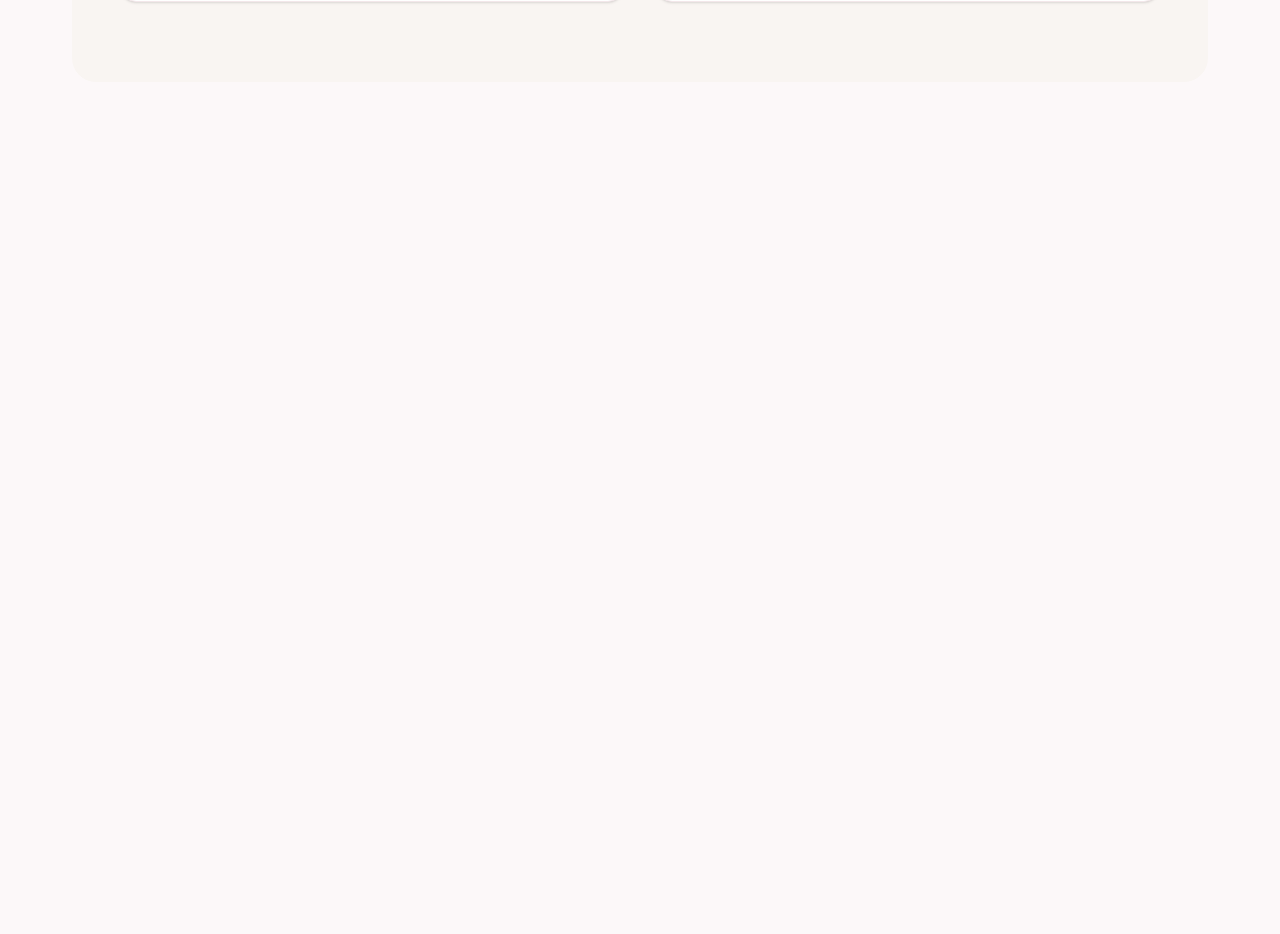
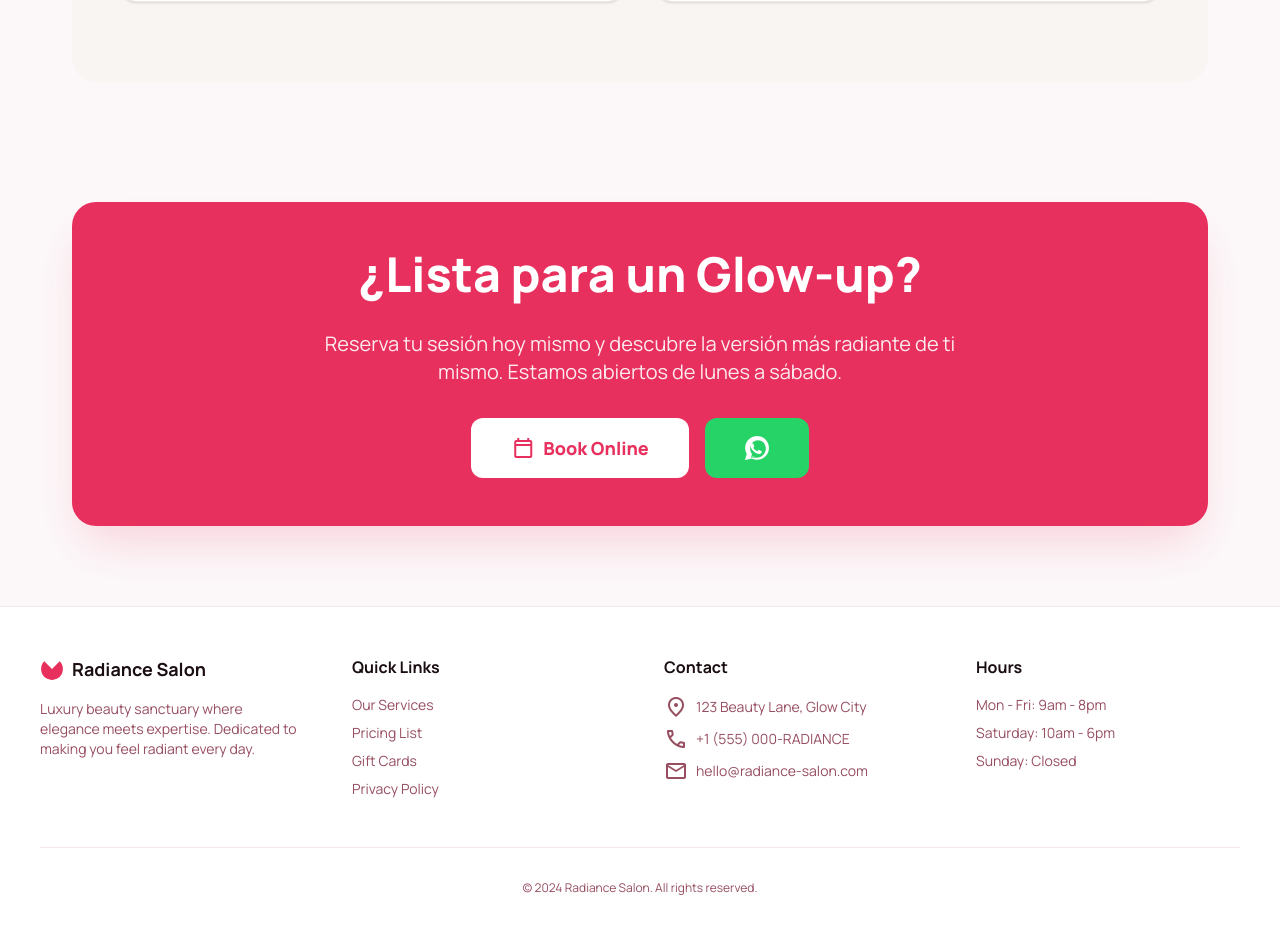
Before and after one commit to SergioPower/radiance-salon, a React (Vite) app: page / in a window 1280 px wide. Shown: the part 2795-3729 px from the top of the page. Before the commit the page ends 2917 px from the top, so only its background shows below. Built offline with nearby package versions, Linux system fonts and the light colour scheme.

Commit message:
feat: add FinalCTA and Footer components to Home page for improved user engagement

```diff
--- a/src/pages/Home/Home.jsx
+++ b/src/pages/Home/Home.jsx
@@ -3,6 +3,8 @@ import Hero from "./Hero"
 import OurStory from "./OurStory"
 import Services from "./Services"
 import Testimonials from "./Testimonials"
+import FinalCTA from "./FinalCTA"
+import Footer from "./../../components/layout/Footer"
 
 
 export default function Home() {
@@ -29,7 +31,13 @@ export default function Home() {
 					title={"Qué Dicen Nuestros Clientes"}
 				/>
 
+				<FinalCTA
+					title={"¿Lista para un Glow-up?"}
+					desc={"Reserva tu sesión hoy mismo y descubre la versión más radiante de ti mismo. Estamos abiertos de lunes a sábado."}
+				/>
 			</main>
+
+			<Footer />
 		</>
 	)
 }
```
